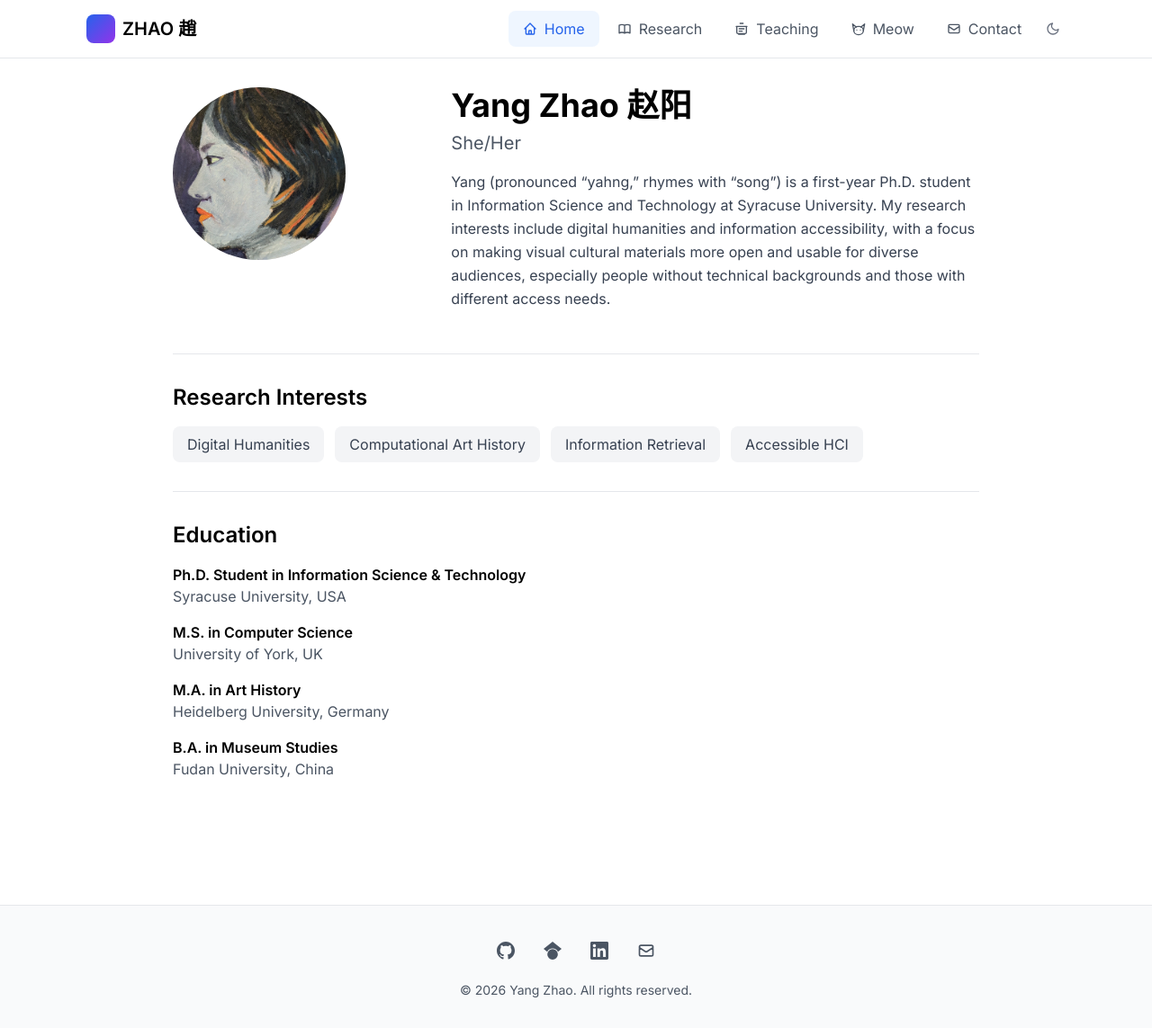
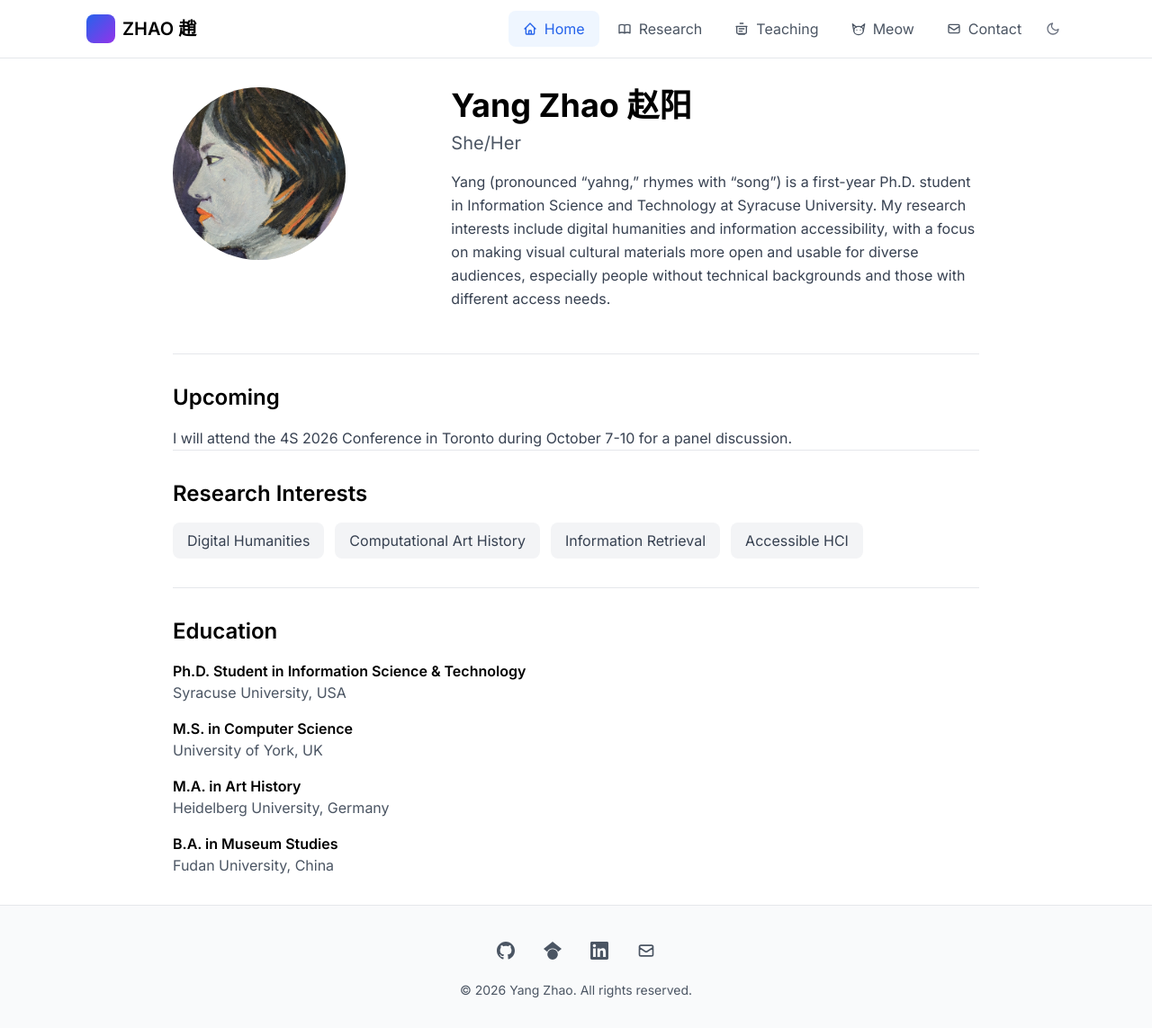
Before and after one commit to yzhao-is/yzhao-is.github.io, a Jekyll site: the page built from index.html, in a window 1280 px wide and 1143 px high. Shown: the whole window at 90% size. Built offline with Jekyll 4.4.1, drawn with Linux system fonts in a browser that asks for light colours; nearby versions of some CDN libraries.

Commit message:
Update index.html

```diff
--- a/index.html
+++ b/index.html
@@ -34,7 +34,17 @@ title: Home
 
     </div>
   </div>
+  <!-- Upcoming -->
+  <div class="border-t border-gray-200 pt-8">
+    <h2 class="text-2xl font-semibold mb-4">Upcoming</h2>
+    <div class="prose prose-lg max-w-none">
+      <p class="text-gray-700 leading-relaxed">
+         I will attend the 4S 2026 Conference in Toronto during October 7-10 for a panel discussion.
+      </p>
 
+      </div>
+
+  </div>
   <!-- Research Interests -->
   <div class="border-t border-gray-200 pt-8">
     <h2 class="text-2xl font-semibold mb-4">Research Interests</h2>
```
